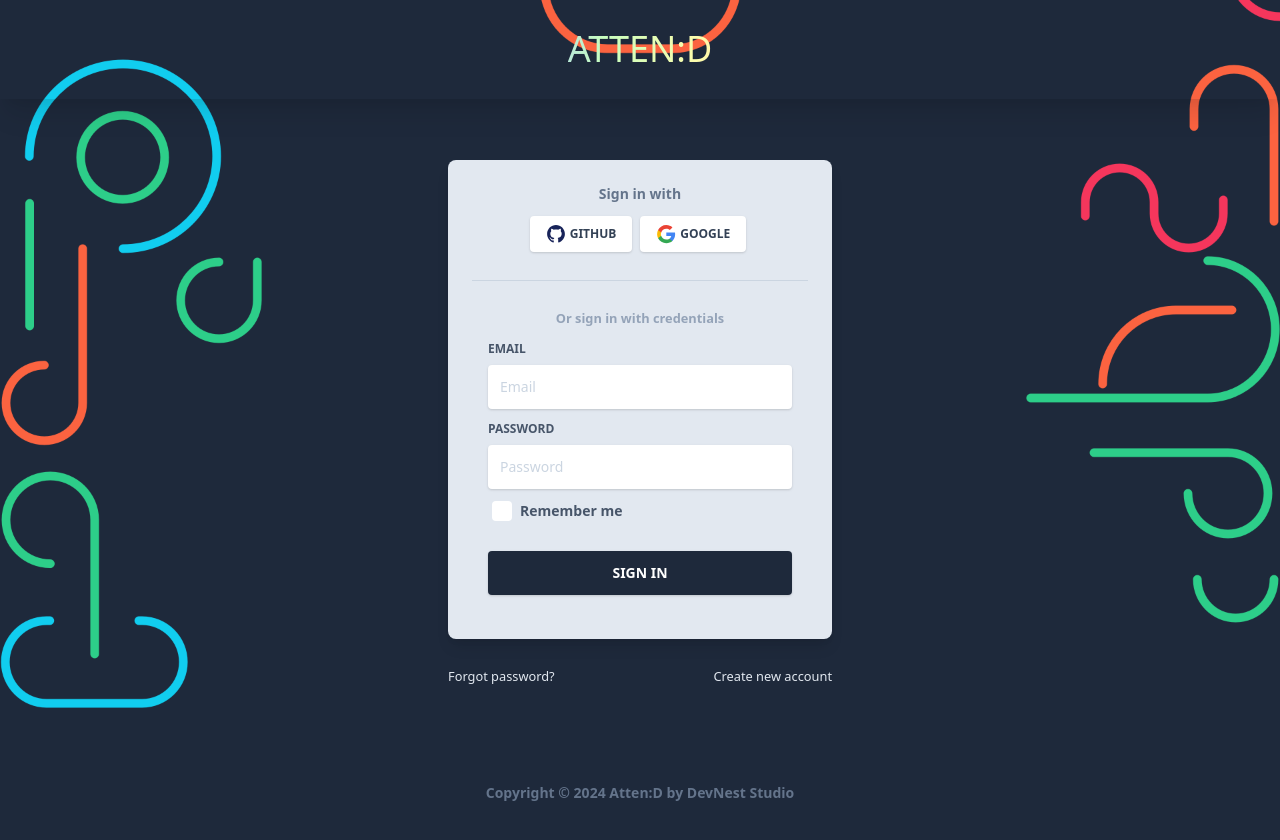
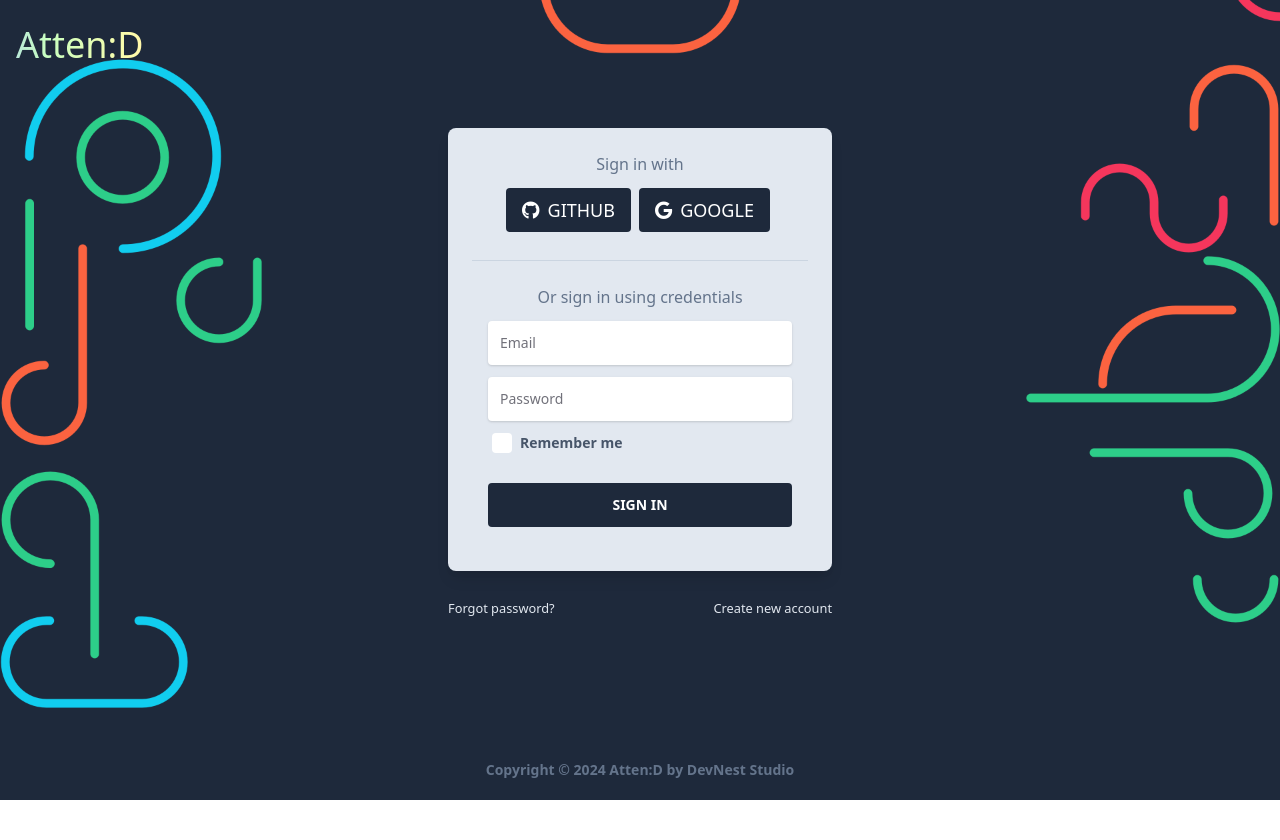
Before and after one commit to Milad-fotoohnejad/Attendance_project, a React app in the folder my-attendance-app/: page /auth/login in a window 1280 px wide. After the commit the page ends 800 px from the top, so only its background shows below. Built offline with nearby package versions, Linux system fonts and the light colour scheme; some packages are replaced by stand-ins of ours.

Commit message:
Fixed the layout of the Login & Register pages to a similar layout

```diff
--- a/my-attendance-app/src/components/Footers/FooterSmall.js
+++ b/my-attendance-app/src/components/Footers/FooterSmall.js
@@ -5,13 +5,13 @@ export default function FooterAdmin() {
     <>
       <footer className="absolute bottom-0 left-0 right-0 block py-4">
         <div className="container mx-auto px-4">
-        <div className="flex flex-wrap items-center md:justify-between pt-6 pb-6 justify-center">
+        <div className="flex flex-wrap items-center md:justify-between justify-center">
           <div className="w-full md:w-4/12 px-4 mx-auto text-center">
             <div className="text-sm text-blueGray-500 font-semibold py-1">
               Copyright © {new Date().getFullYear()} Atten:D{" "}
               <a
                 href=""
-                className="text-blueGray-500 hover:text-blueGray-800"
+                className="text-blueGray-500 hover:text-emerald-100 text-sm font-semibold py-1"
               >
                 by DevNest Studio
               </a>
--- a/my-attendance-app/src/components/Navbars/AuthNavbar.js
+++ b/my-attendance-app/src/components/Navbars/AuthNavbar.js
@@ -32,12 +32,12 @@ export default function Navbar(props) {
           animation: rainbow-text-animation 10s ease-in-out infinite;
         }
       `}</style>
-      <nav className="top-0 fixed z-50 w-full flex flex-wrap items-center justify-between px-2 py-3 shadow-xl">
-        <div className="container px-4 mx-auto flex flex-wrap items-center justify-center">
+      <nav className="top-0 fixed z-50 w-full flex flex-wrap">
+        <div className="container px-4 mx-auto flex flex-wrap mt-2">
           <div className="w-full relative flex justify-center lg:w-auto lg:static lg:block lg:justify-start">
             <div
               to="/"
-              className="rainbow-text text-4xl font-thin leading-relaxed inline-block py-2 whitespace-nowrap uppercase"
+              className="rainbow-text text-4xl font-thin leading-relaxed inline-block py-2 whitespace-nowrap"
             >
               Atten:D
             </div>
--- a/my-attendance-app/src/layouts/Auth.js
+++ b/my-attendance-app/src/layouts/Auth.js
@@ -17,7 +17,7 @@ export default function Auth() {
     <>
       <Navbar transparent />
       <main>
-        <section className="relative w-full h-full py-40 min-h-screen">
+        <section className="relative min-h-screen">
           <div
             className="absolute top-0 w-full h-full bg-blueGray-800 bg-no-repeat bg-full"
             style={{
--- a/my-attendance-app/src/views/auth/Login.js
+++ b/my-attendance-app/src/views/auth/Login.js
@@ -19,44 +19,36 @@ export default function Login() {
   return (
     <>
       <div className="container mx-auto px-4 h-full">
-        <div className="flex content-center items-center justify-center h-full">
-          <div className="w-full lg:w-4/12 px-4">
+        <div className="flex justify-center">
+          <div className="w-full lg:w-4/12 mt-32 px-4">
             <div className="relative flex flex-col min-w-0 break-words w-full mb-6 shadow-lg rounded-lg bg-blueGray-200 border-0">
               <div className="rounded-t mb-0 px-6 py-6">
                 <div className="text-center mb-3">
-                  <h6 className="text-blueGray-500 text-sm font-bold">
+                  <h6 className="text-blueGray-500 text-md font-normal">
                     Sign in with
                   </h6>
                 </div>
                 <div className="btn-wrapper text-center">
                   <button
-                    className="bg-white active:bg-blueGray-50 text-blueGray-700 px-4 py-2 rounded outline-none focus:outline-none mr-2 mb-1 uppercase shadow hover:shadow-md inline-flex items-center font-bold text-xs ease-linear transition-all duration-150"
+                    className="bg-blueGray-800 text-white active:bg-emerald-200 px-4 py-2 rounded outline-none focus:outline-none mr-2 mb-1 uppercase hover:text-emerald-200 inline-flex items-center font-normal text-lg ease-linear transition-all duration-250"
                     type="button"
                   >
-                    <img
-                      alt="..."
-                      className="w-5 mr-1"
-                      src={require("assets/img/github.svg")}
-                    />
+                    <i className="fab fa-github mr-2"></i>
                     Github
                   </button>
                   <button
-                    className="bg-white active:bg-blueGray-50 text-blueGray-700 px-4 py-2 rounded outline-none focus:outline-none mr-1 mb-1 uppercase shadow hover:shadow-md inline-flex items-center font-bold text-xs ease-linear transition-all duration-150"
+                    className="bg-blueGray-800 text-white active:bg-emerald-200 px-4 py-2 rounded outline-none focus:outline-none mr-1 mb-1 uppercase hover:text-emerald-200 inline-flex items-center font-normal text-lg ease-linear transition-all duration-250"
                     type="button"
                   >
-                    <img
-                      alt="..."
-                      className="w-5 mr-1"
-                      src={require("assets/img/google.svg")}
-                    />
+                    <i className="fab fa-google mr-2"></i>
                     Google
                   </button>
                 </div>
                 <hr className="mt-6 border-b-1 border-blueGray-300" />
               </div>
               <div className="flex-auto px-4 lg:px-10 py-10 pt-0">
-                <div className="text-blueGray-400 text-center mb-3 font-bold">
-                  <small>Or sign in with credentials</small>
+                <div className="text-blueGray-500 text-center mb-3 text-md font-normal">
+                  <h6>Or sign in using credentials</h6>
                 </div>
                 <form
                   onSubmit={(e) => {
@@ -69,11 +61,10 @@ export default function Login() {
                       className="block uppercase text-blueGray-600 text-xs font-bold mb-2"
                       htmlFor="grid-password"
                     >
-                      Email
                     </label>
                     <input
                       type="email"
-                      className="border-0 px-3 py-3 placeholder-blueGray-300 text-blueGray-600 bg-white rounded text-sm shadow focus:outline-none focus:ring w-full ease-linear transition-all duration-150"
+                      className="border-0 px-3 py-3 placeholder-blueGray-400 text-blueGray-600 bg-white rounded text-sm shadow focus:outline-none focus:ring w-full ease-linear transition-all duration-150"
                       placeholder="Email"
                       value={email}
                       onChange={(e) => setEmail(e.target.value)}
@@ -85,11 +76,10 @@ export default function Login() {
                       className="block uppercase text-blueGray-600 text-xs font-bold mb-2"
                       htmlFor="grid-password"
                     >
-                      Password
                     </label>
                     <input
                       type="password"
-                      className="border-0 px-3 py-3 placeholder-blueGray-300 text-blueGray-600 bg-white rounded text-sm shadow focus:outline-none focus:ring w-full ease-linear transition-all duration-150"
+                      className="border-0 px-3 py-3 placeholder-blueGray-400 text-blueGray-600 bg-white rounded text-sm shadow focus:outline-none focus:ring w-full ease-linear transition-all duration-150"
                       placeholder="Password"
                       value={password}
                       onChange={(e) => setPassword(e.target.value)}
@@ -110,7 +100,7 @@ export default function Login() {
 
                   <div className="text-center mt-6">
                     <button
-                      className="bg-blueGray-800 text-white active:bg-blueGray-600 text-sm font-bold uppercase px-6 py-3 rounded shadow hover:shadow-lg outline-none focus:outline-none mr-1 mb-1 w-full ease-linear transition-all duration-150"
+                      className="bg-blueGray-800 text-white active:bg-emerald-200 text-sm font-bold uppercase px-6 py-3 rounded hover:text-emerald-200 outline-none focus:outline-none mr-1 mb-1 w-full ease-linear transition-all duration-150"
                       type="submit"
                     >
                       Sign In
--- a/my-attendance-app/src/views/auth/Register.js
+++ b/my-attendance-app/src/views/auth/Register.js
@@ -27,17 +27,17 @@ export default function Register() {
   return (
     <>
       <div className="container mx-auto px-4 h-full">
-        <div className="flex content-center items-center justify-center h-full">
-          <div className="w-full lg:w-6/12 px-4">
+        <div className="flex justify-center">
+          <div className="w-full lg:w-4/12 mt-32 px-4">
             <div className="relative flex flex-col min-w-0 break-words w-full shadow-lg rounded-lg bg-blueGray-200">
-            <div className="text-center w-full mt-5">
-                <div className="text-center w-full mb-4">
-                  <large>Please log in with credentials</large>
-                </div>
-                <div className="flex w-full justify-center">
+              <div className="text-center w-full mt-5">
+                <h6 className="text-blueGray-600 text-md mb-3 font-normal">
+                  Please log in with credentials
+                </h6>
+                <div className="flex justify-center">
                   <Link
                     to="/auth/login"
-                    className="w-full bg-emerald-300 hover:text-blueGray-300 text-lg font-thin uppercase px-4 py-2 rounded mb-3 shadow-xl text-center"
+                    className="bg-blueGray-800 w-three-quarter text-white hover:text-emerald-200 text-md font-normal uppercase px-4 py-2 rounded mb-3 text-center"
                   >
                     Log in
                   </Link>
@@ -46,7 +46,9 @@ export default function Register() {
               <hr className="my-4 border-blueGray-300" />
               <div className="flex-auto px-4 lg:px-10 py-10 pt-0">
                 <div className="text-center mb-4">
-                  <large>Please sign up with credentials</large>
+                  <h6 className="text-blueGray-600 text-md mb-3 font-normal">
+                    Or <br/> Please sign up here using credentials
+                  </h6>
                 </div>
                 <form onSubmit={handleSignUp}>
                   <div className="relative w-full mb-3">
@@ -54,7 +56,6 @@ export default function Register() {
                       className="block uppercase text-blueGray-600 text-xs font-bold mb-2"
                       htmlFor="grid-password"
                     >
-                      Email
                     </label>
                     <input
                       type="email"
@@ -70,7 +71,6 @@ export default function Register() {
                       className="block uppercase text-blueGray-600 text-xs font-bold mb-2"
                       htmlFor="grid-password"
                     >
-                      Password
                     </label>
                     <input
                       type="password"
@@ -86,7 +86,6 @@ export default function Register() {
                       className="block uppercase text-blueGray-600 text-xs font-bold mb-2"
                       htmlFor="grid-username"
                     >
-                      Username
                     </label>
                     <input
                       type="text"
@@ -104,7 +103,6 @@ export default function Register() {
                       className="block uppercase text-blueGray-600 text-xs font-bold mb-2"
                       htmlFor="grid-first-name"
                     >
-                      First Name
                     </label>
                     <input
                       type="text"
@@ -122,7 +120,6 @@ export default function Register() {
                       className="block uppercase text-blueGray-600 text-xs font-bold mb-2"
                       htmlFor="grid-last-name"
                     >
-                      Last Name
                     </label>
                     <input
                       type="text"
@@ -140,7 +137,6 @@ export default function Register() {
                       className="block uppercase text-blueGray-600 text-xs font-bold mb-2"
                       htmlFor="grid-address"
                     >
-                      Location
                     </label>
                     <input
                       type="text"
@@ -164,7 +160,7 @@ export default function Register() {
                         I agree with the{" "}
                         <a
                           href="#pablo"
-                          className="text-lightBlue-500"
+                          className="text-lightBlue-600 hover:text-emerald-300"
                           onClick={(e) => e.preventDefault()}
                         >
                           Privacy Policy
@@ -175,7 +171,7 @@ export default function Register() {
 
                   <div className="text-center mt-6">
                     <button
-                      className="bg-lightBlue-300 text-blueGray-600 active:bg-blueGray-600 hover:text-blueGray-300 text-sm font-bold uppercase px-6 py-3 rounded shadow-lg outline-none focus:outline-none mr-1 mb-1 w-full ease-linear transition-all duration-150"
+                      className="bg-blueGray-800 text-white hover:text-emerald-200 text-sm font-normal uppercase px-6 py-3 rounded shadow-lg outline-none focus:outline-none mr-1 mb-1 w-full ease-linear transition-all duration-150"
                       type="submit"
                     >
                       Create Account
```
Also changed, not shown: my-attendance-app/src/assets/styles/tailwind.css.
